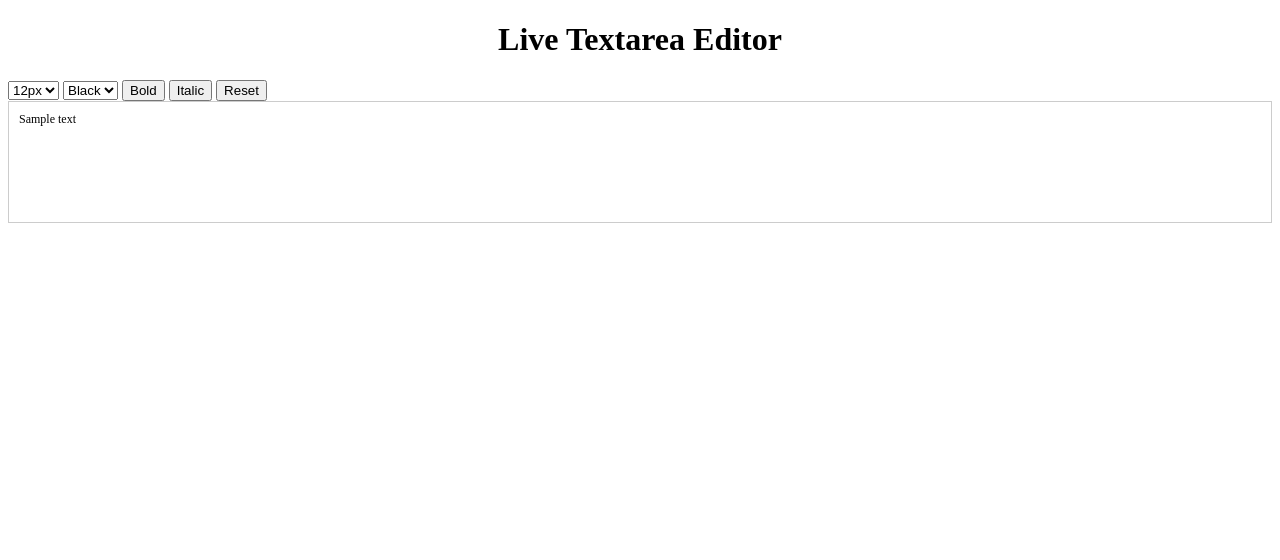
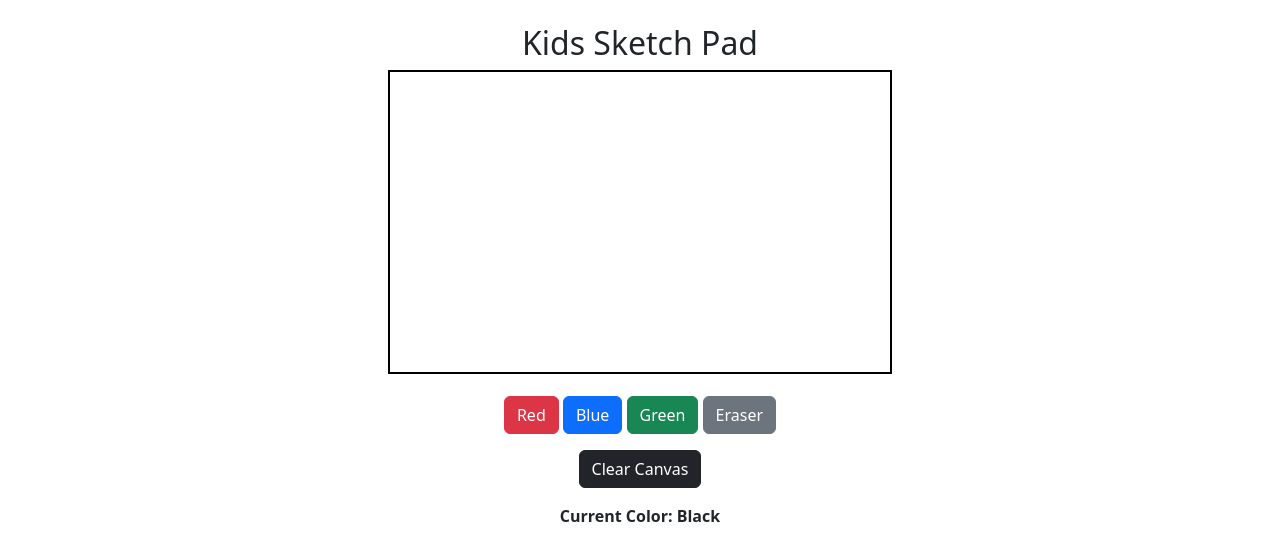
Before and after one commit to sanjula83/week-5, a plain HTML site: page index.html in a window 1280 px wide. Drawn offline with nearby package versions, Linux system fonts and the light colour scheme.

Commit message:
Add files via upload

```diff
--- a/index.html
+++ b/index.html
@@ -2,92 +2,44 @@
 <html lang="en">
 <head>
   <meta charset="UTF-8">
+  <title>Kids Sketch Pad</title>
   <meta name="viewport" content="width=device-width, initial-scale=1.0">
-  <title>Live Textarea Editor</title>
+  <!-- Bootstrap CDN -->
+  <link href="https://cdn.jsdelivr.net/npm/bootstrap@5.3.2/dist/css/bootstrap.min.css" rel="stylesheet">
   <style>
-    #editor {
-      border: 1px solid #ccc;
-      padding: 10px;
-      min-height: 100px;
-      font-size: 12px;
-      color: black;
-      font-weight: 100;
-      font-style: normal;
+    #sketchPad {
+      border: 2px solid #000;
     }
-
-    button.active {
-      background-color: lightgray;
+    #currentColorDisplay {
+      margin-top: 10px;
+      font-weight: bold;
     }
   </style>
 </head>
-<body>
-  <h1 align="center">Live Textarea Editor</h1>
+<body class="p-4">
+  <div class="container text-center">
+    <h2>Kids Sketch Pad</h2>
 
-  <!-- Font size selection -->
-  <select id="fontSizeSelect">
-    <option value="12px">12px</option>
-    <option value="16px">16px</option>
-    <option value="20px">20px</option>
-  </select>
+    <!-- Canvas -->
+    <canvas id="sketchPad" width="500" height="300"></canvas>
 
-  <!-- Font color selection -->
-  <select id="fontColorSelect">
-    <option value="black">Black</option>
-    <option value="red">Red</option>
-    <option value="blue">Blue</option>
-  </select>
+    <!-- Color Control Buttons -->
+    <div class="my-3">
+      <button id="redBtn" class="btn btn-danger">Red</button>
+      <button id="blueBtn" class="btn btn-primary">Blue</button>
+      <button id="greenBtn" class="btn btn-success">Green</button>
+      <button id="eraserBtn" class="btn btn-secondary">Eraser</button>
+    </div>
 
-  <!-- Buttons -->
-  <button id="boldBtn">Bold</button>
-  <button id="italicBtn">Italic</button>
-  <button id="resetBtn">Reset</button>
+    <!-- Clear Button -->
+    <div class="mb-3">
+      <button id="clearBtn" class="btn btn-dark">Clear Canvas</button>
+    </div>
 
-  <!-- Editable content -->
-  <div id="editor" contenteditable="true">Sample text</div>
+    <!-- Current Color Display -->
+    <div id="currentColorDisplay">Current Color: <span id="currentColor">Black</span></div>
+  </div>
 
-  <script>
-    const editor = document.getElementById('editor');
-    const fontSizeSelect = document.getElementById('fontSizeSelect');
-    const fontColorSelect = document.getElementById('fontColorSelect');
-    const boldBtn = document.getElementById('boldBtn');
-    const italicBtn = document.getElementById('italicBtn');
-    const resetBtn = document.getElementById('resetBtn');
-
-    function applyStyles() {
-      editor.style.fontSize = fontSizeSelect.value;
-      editor.style.color = fontColorSelect.value;
-      editor.style.fontWeight = boldBtn.classList.contains('active') ? 'bold' : 'normal';
-      editor.style.fontStyle = italicBtn.classList.contains('active') ? 'italic' : 'normal';
-    }
-
-    // Event listeners for font size and color
-    fontSizeSelect.addEventListener('change', applyStyles);
-    fontColorSelect.addEventListener('change', applyStyles);
-
-    // Bold button toggle
-    boldBtn.addEventListener('click', () => {
-      boldBtn.classList.toggle('active');
-      applyStyles();
-    });
-
-    // Italic button toggle
-    italicBtn.addEventListener('click', () => {
-      italicBtn.classList.toggle('active');
-      applyStyles();
-    });
-
-    // Reset button
-    resetBtn.addEventListener('click', () => {
-      fontSizeSelect.value = "12px";
-      fontColorSelect.value = "black";
-      boldBtn.classList.remove('active');
-      italicBtn.classList.remove('active');
-      editor.innerText = "Sample text";
-      applyStyles();
-    });
-
-    // Initial apply
-    applyStyles();
-  </script>
+  <script src="script.js"></script>
 </body>
 </html>
```
Also changed, not shown: Script.js (added, +63 -0 lines).
